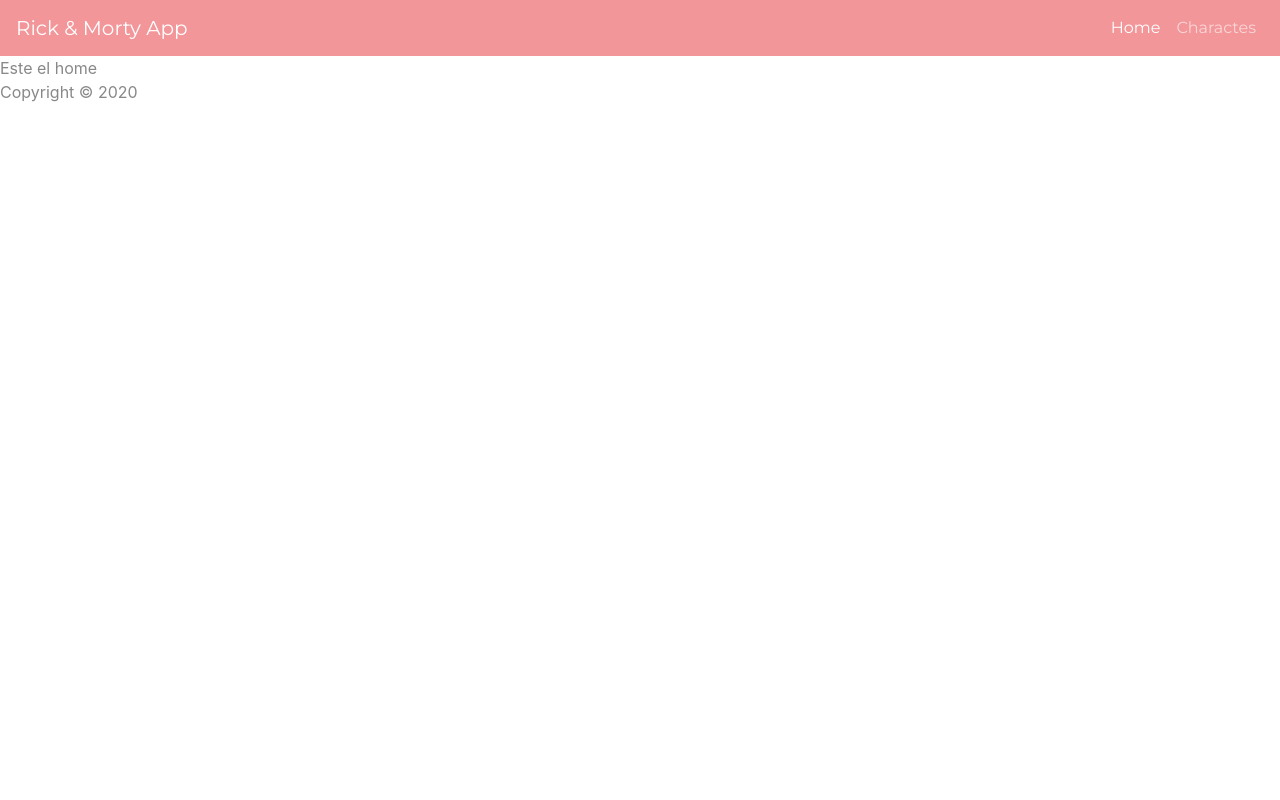
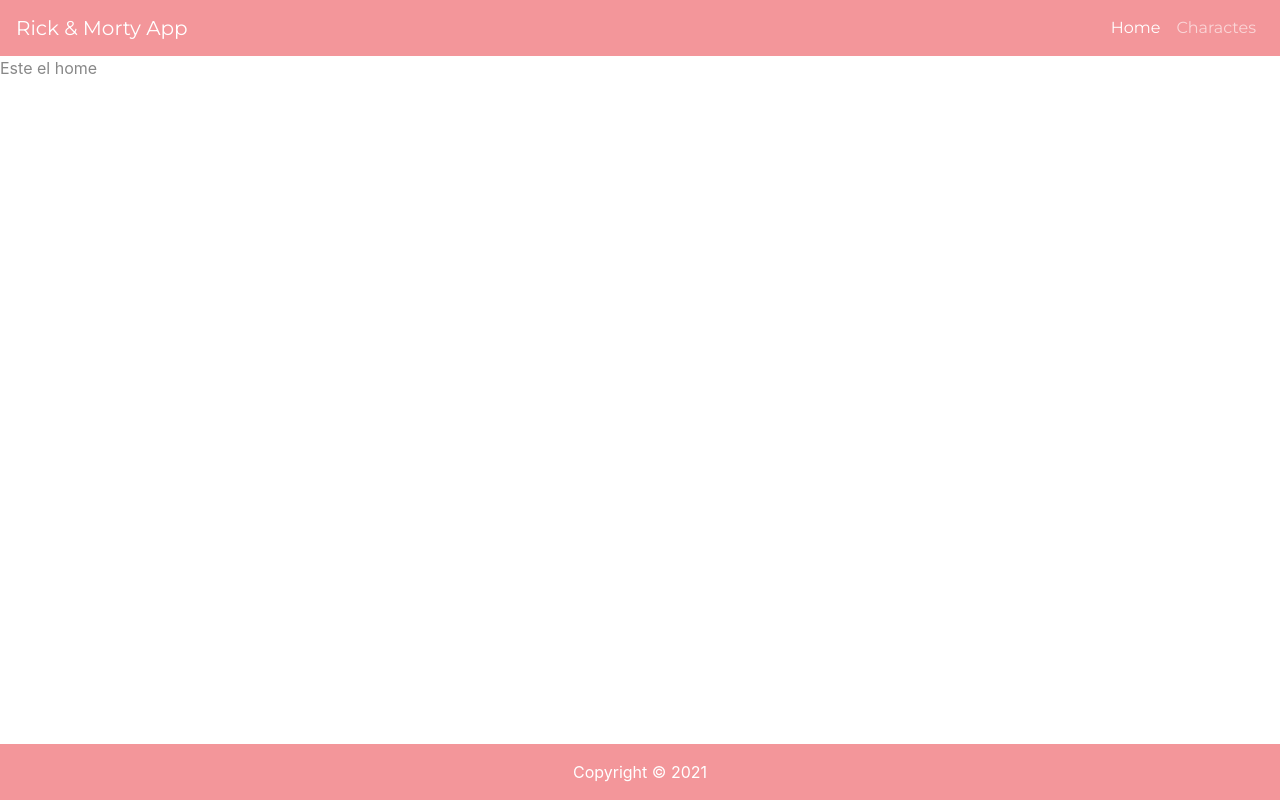
Before and after one commit to EdisonPeM/Rick-And-Morty-App, a React app: page / in a window 1280 px wide. Built offline with nearby package versions, Linux system fonts and the light colour scheme.

Commit message:
change Layout Styles

```diff
--- a/src/App.scss
+++ b/src/App.scss
@@ -10,3 +10,9 @@ body {
 img {
   max-width: 100%;
 }
+
+#root {
+  min-height: 100vh;
+  display: grid;
+  grid-template-rows: auto 1fr auto;
+}
--- a/src/Components/Shared/Layout.jsx
+++ b/src/Components/Shared/Layout.jsx
@@ -7,7 +7,9 @@ function Layout({ children }) {
     <>
       <NavbarApp />
       <main>{children}</main>
-      <footer>Copyright © 2020</footer>
+      <footer className="text-center p-3 bg-secondary text-white">
+        Copyright © 2021
+      </footer>
     </>
   );
 }
--- a/src/Components/Shared/Navbar.jsx
+++ b/src/Components/Shared/Navbar.jsx
@@ -7,7 +7,7 @@ import Nav from 'react-bootstrap/Nav';
 
 function NavbarApp() {
   return (
-    <Navbar bg="secondary" variant="dark" expand="lg">
+    <Navbar bg="secondary" variant="dark" expand="md">
       <Navbar.Brand as={NavLink} to="/">
         Rick &amp; Morty App
       </Navbar.Brand>
```
